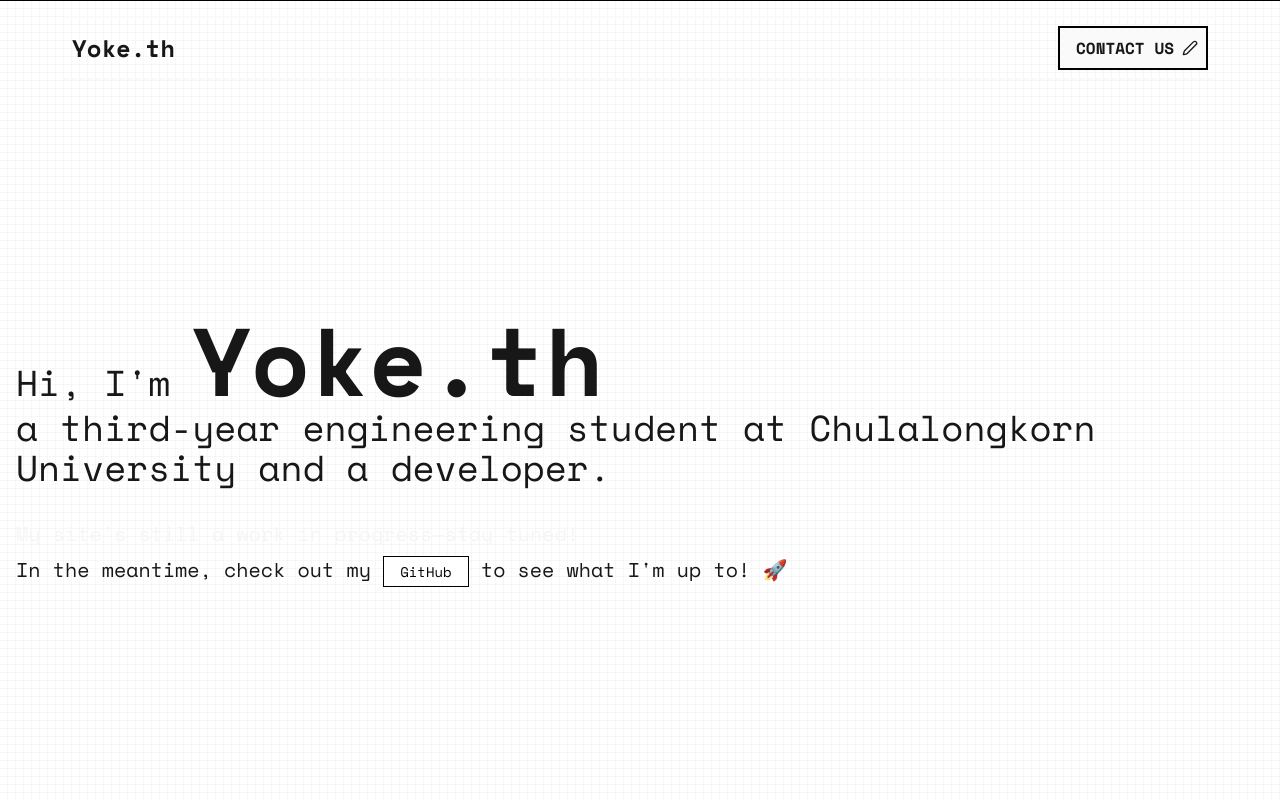
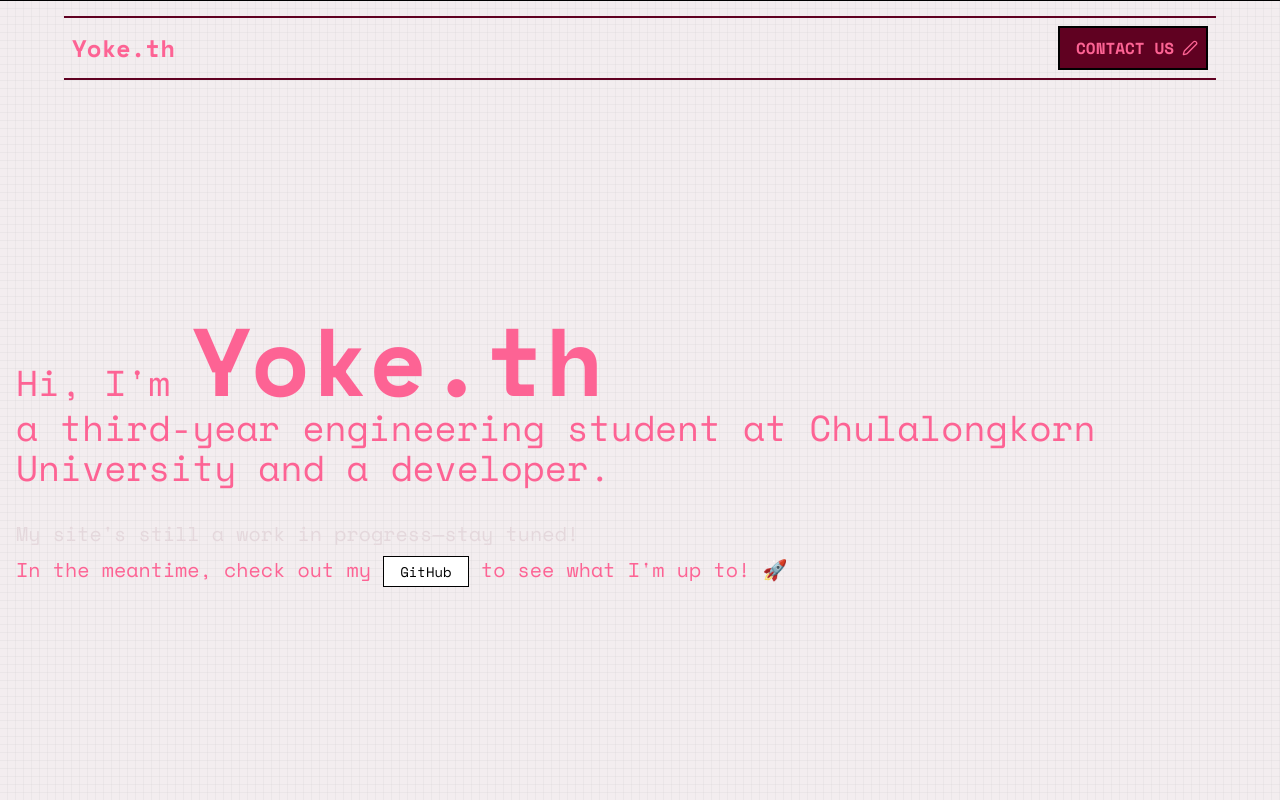
Before and after one commit to yokeTH/yoke-th-me, a Next.js app: page / in a window 1280 px wide. Shown: the top 800 px of the page. Built offline with nearby package versions, Linux system fonts and the light colour scheme.

Commit message:
feat: update global styles and Tailwind configuration for improved theming and color consistency

```diff
--- a/src/app/globals.css
+++ b/src/app/globals.css
@@ -24,30 +24,30 @@
 
 @layer base {
   :root {
-    --background: 0 0% 100%;
-    --foreground: 0 0% 3.9%;
-    --card: 0 0% 100%;
-    --card-foreground: 0 0% 3.9%;
-    --popover: 0 0% 100%;
-    --popover-foreground: 0 0% 3.9%;
-    --primary: 0 0% 9%;
-    --primary-foreground: 0 0% 98%;
-    --secondary: 0 0% 96.1%;
-    --secondary-foreground: 0 0% 9%;
-    --muted: 0 0% 96.1%;
-    --muted-foreground: 0 0% 45.1%;
-    --accent: 0 0% 96.1%;
-    --accent-foreground: 0 0% 9%;
-    --destructive: 0 84.2% 60.2%;
-    --destructive-foreground: 0 0% 98%;
-    --border: 0 0% 89.8%;
-    --input: 0 0% 89.8%;
-    --ring: 0 0% 3.9%;
-    --chart-1: 12 76% 61%;
-    --chart-2: 173 58% 39%;
-    --chart-3: 197 37% 24%;
-    --chart-4: 43 74% 66%;
-    --chart-5: 27 87% 67%;
+    --background: 340 20% 94%;
+    --foreground: 330 25% 98%;
+    --card: 340 20% 94%;
+    --card-foreground: 330 25% 98%;
+    --popover: 340 20% 94%;
+    --popover-foreground: 330 25% 98%;
+    --primary: 341 97% 69%;
+    --primary-foreground: 340 98% 19%;
+    --secondary: 101 97% 69%;
+    --secondary-foreground: 100 98% 19%;
+    --muted: 340 19% 87%;
+    --muted-foreground: 341 19% 55%;
+    --accent: 341 98% 79%;
+    --accent-foreground: 340 98% 19%;
+    --destructive: 0 97% 69%;
+    --destructive-foreground: 0 98% 19%;
+    --border: 340 19% 87%;
+    --input: 340 19% 87%;
+    --ring: 340 97% 59%;
+    --chart-1: 341 97% 69%;
+    --chart-2: 101 97% 69%;
+    --chart-3: 120 97% 69%;
+    --chart-4: 60 97% 69%;
+    --chart-5: 0 97% 69%;
     --radius: 0.5rem;
   }
   .dark {
@@ -87,8 +87,6 @@
   }
 }
 
-
-
 @layer base {
   * {
     @apply border-border outline-ring/50;
--- a/tailwind.config.ts
+++ b/tailwind.config.ts
@@ -14,43 +14,43 @@ const config: Config = {
     extend: {
       backgroundImage: {
         'gradient-radial': 'radial-gradient(var(--tw-gradient-stops))',
-  			'gradient-conic': 'conic-gradient(from 180deg at 50% 50%, var(--tw-gradient-stops))'
+        'gradient-conic': 'conic-gradient(from 180deg at 50% 50%, var(--tw-gradient-stops))',
       },
       borderRadius: {
         lg: 'var(--radius)',
         md: 'calc(var(--radius) - 2px)',
-  			sm: 'calc(var(--radius) - 4px)'
+        sm: 'calc(var(--radius) - 4px)',
       },
       colors: {
         background: 'hsl(var(--background))',
         foreground: 'hsl(var(--foreground))',
         card: {
           DEFAULT: 'hsl(var(--card))',
-  				foreground: 'hsl(var(--card-foreground))'
+          foreground: 'hsl(var(--card-foreground))',
         },
         popover: {
           DEFAULT: 'hsl(var(--popover))',
-  				foreground: 'hsl(var(--popover-foreground))'
+          foreground: 'hsl(var(--popover-foreground))',
         },
         primary: {
           DEFAULT: 'hsl(var(--primary))',
-  				foreground: 'hsl(var(--primary-foreground))'
+          foreground: 'hsl(var(--primary-foreground))',
         },
         secondary: {
           DEFAULT: 'hsl(var(--secondary))',
-  				foreground: 'hsl(var(--secondary-foreground))'
+          foreground: 'hsl(var(--secondary-foreground))',
         },
         muted: {
           DEFAULT: 'hsl(var(--muted))',
-  				foreground: 'hsl(var(--muted-foreground))'
+          foreground: 'hsl(var(--muted-foreground))',
         },
         accent: {
           DEFAULT: 'hsl(var(--accent))',
-  				foreground: 'hsl(var(--accent-foreground))'
+          foreground: 'hsl(var(--accent-foreground))',
         },
         destructive: {
           DEFAULT: 'hsl(var(--destructive))',
-  				foreground: 'hsl(var(--destructive-foreground))'
+          foreground: 'hsl(var(--destructive-foreground))',
         },
         border: 'hsl(var(--border))',
         input: 'hsl(var(--input))',
@@ -60,46 +60,46 @@ const config: Config = {
           '2': 'hsl(var(--chart-2))',
           '3': 'hsl(var(--chart-3))',
           '4': 'hsl(var(--chart-4))',
-  				'5': 'hsl(var(--chart-5))'
-  			}
+          '5': 'hsl(var(--chart-5))',
+        },
       },
       keyframes: {
         'accordion-down': {
           from: {
-  					height: '0'
+            height: '0',
           },
           to: {
-  					height: 'var(--radix-accordion-content-height)'
-  				}
+            height: 'var(--radix-accordion-content-height)',
+          },
         },
         'accordion-up': {
           from: {
-  					height: 'var(--radix-accordion-content-height)'
+            height: 'var(--radix-accordion-content-height)',
           },
           to: {
-  					height: '0'
-  				}
+            height: '0',
+          },
         },
         meteor: {
           '0%': {
             transform: 'rotate(var(--angle)) translateX(0)',
-  					opacity: '1'
+            opacity: '1',
           },
           '70%': {
-  					opacity: '1'
+            opacity: '1',
           },
           '100%': {
             transform: 'rotate(var(--angle)) translateX(-500px)',
-  					opacity: '0'
-  				}
-  			}
+            opacity: '0',
+          },
+        },
       },
       animation: {
         'accordion-down': 'accordion-down 0.2s ease-out',
         'accordion-up': 'accordion-up 0.2s ease-out',
-  			meteor: 'meteor 5s linear infinite'
-  		}
-  	}
+        meteor: 'meteor 5s linear infinite',
+      },
+    },
   },
   darkMode: ['class', 'class'],
   plugins: [
```
Lines whose indentation alone changed are shown as unchanged.
